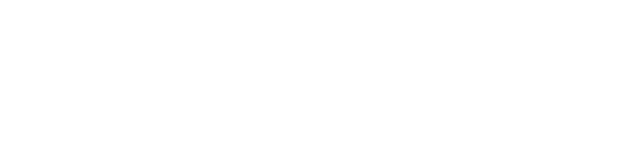
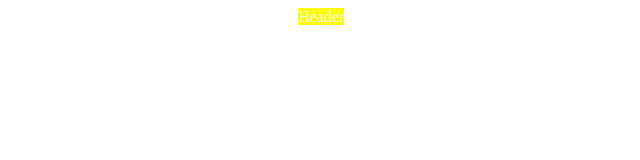
Before and after one commit to Autumnal11/lennonStock, a plain HTML site: page index.html in a window 1280 px wide. Shown: the whole page, without its empty margins (319-959 px from the left). Drawn offline with Linux system fonts and the light colour scheme.

Commit message:
Update index.html

```diff
--- a/index.html
+++ b/index.html
@@ -3,7 +3,7 @@
   <div>
     <center>
       <!--<span><img src="https://www.solidbackgrounds.com/images/1080x1920/1080x1920-dark-midnight-blue-solid-color-background.jpg" height="120" width="1600"></span>-->
-      <span style="background-color: yellow;"><h1 style="color:white;">Header</h1></span>
+      <span style="background-color: yellow; color:white;">Header</span>
       <p style="color:white;">This is a paragraph.</p>
     </center>
   </div>
```
